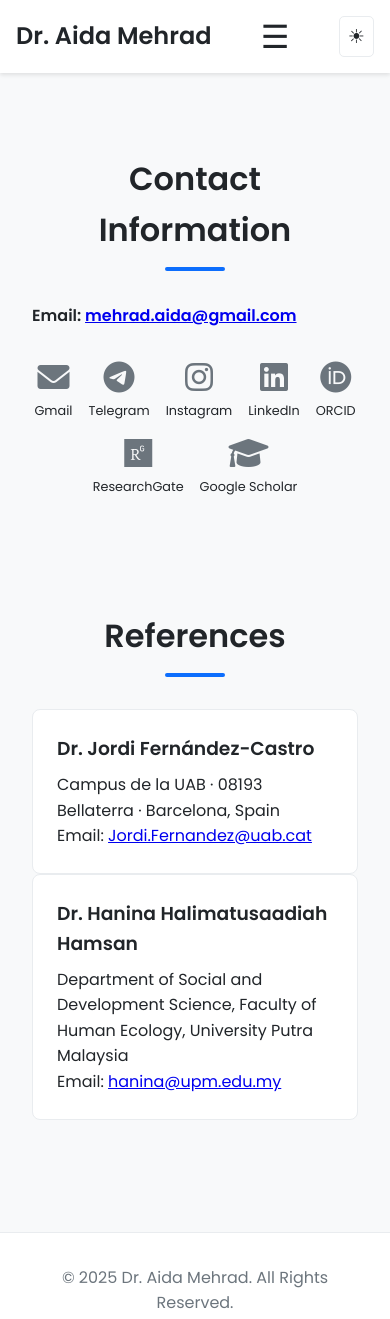
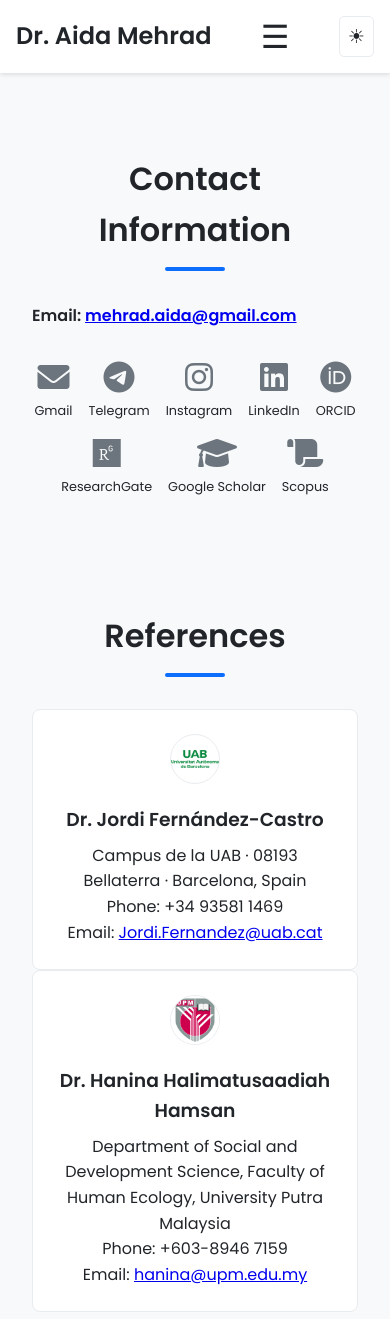
Before and after one commit to Manimit10/portfolio-alma, a plain HTML site: page contact.html in a window 390 px wide. Shown: the top 1319 px of the page. Drawn offline with Linux system fonts and the light colour scheme.

Commit message:
contact page updated, Scopus link added, logos of references are updated

```diff
--- a/contact.html
+++ b/contact.html
@@ -76,6 +76,9 @@
                     <i class="fas fa-graduation-cap"></i>
                     <span>Google Scholar</span>
                 </a>
+                <a href="https://www.scopus.com/authid/detail.uri?authorId=57875824400" target="_blank" aria-label="Scopus">
+                    <i class="fas fa-scroll"></i> <span>Scopus</span>
+                </a>
             </div>
         </section>
 
@@ -83,13 +86,20 @@
             <h2 class="section-title">References</h2>
             <div class="reference-list">
                 <div class="reference-item">
+                    <img src="images/other-logos/uab-logo.png" alt="Universitat Autònoma de Barcelona Logo" class="university-logo">
+                    <div class="reference-details">
                         <h3>Dr. Jordi Fernández-Castro</h3>
                         <p>Campus de la UAB · 08193 Bellaterra · Barcelona, Spain</p>
+                        <p>Phone: +34 93581 1469</p>
                         <p>Email: <a href="mailto:jordi.fernandez@uab.cat">Jordi.Fernandez@uab.cat</a></p>
                     </div>
+                </div>
                 <div class="reference-item">
+                    <img src="images/other-logos/upm-logo.png" alt="University Putra Malaysia Logo" class="university-logo">
+                    <div class="reference-details">
                         <h3>Dr. Hanina Halimatusaadiah Hamsan</h3>
                         <p>Department of Social and Development Science, Faculty of Human Ecology, University Putra Malaysia</p>
+                        <p>Phone: +603-8946 7159</p>
                         <p>Email: <a href="mailto:hanina@upm.edu.my">hanina@upm.edu.my</a></p>
                 </div>
             </div>
--- a/style.css
+++ b/style.css
@@ -681,3 +681,41 @@ body {
         left: 15px;
     }
 }
+
+
+
+/* only contact.html TODO: Reorganize all css later */
+/* References Section Specifics */
+.reference-item {
+    display: flex; /* Enable flexbox for alignment of logo and text */
+    align-items: center; /* Vertically center logo with text */
+    gap: 1.5rem; /* Space between logo and details */
+}
+
+.university-logo {
+    width: 70px; /* Fixed width for the logo */
+    height: 70px; /* Fixed height for the logo */
+    border-radius: 50%; /* Make logos circular */
+    object-fit: contain; /* Ensure logo fits without cropping */
+    border: 1px solid var(--border-color); /* Subtle border for logos */
+    flex-shrink: 0; /* Prevent the logo from shrinking */
+}
+
+.reference-details {
+    flex-grow: 1; /* Allow details to take up remaining space */
+}
+
+/* Adjustments for smaller screens */
+@media (max-width: 768px) {
+    .reference-item {
+        flex-direction: column; /* Stack logo and details vertically */
+        text-align: center;
+        gap: 0.8rem; /* Adjust gap when stacked */
+    }
+
+    .university-logo {
+        margin-bottom: 0.5rem; /* Space below logo when stacked */
+        width: 50px; /* Slightly smaller logo on mobile */
+        height: 50px; /* Slightly smaller logo on mobile */
+    }
+}
```
Also changed, not shown: images/other-logos/uab-logo.png (added), images/other-logos/upm-logo.png (added), images/other-logos/upm-logo33.jpg (added). Lines whose indentation alone changed are shown as unchanged.
